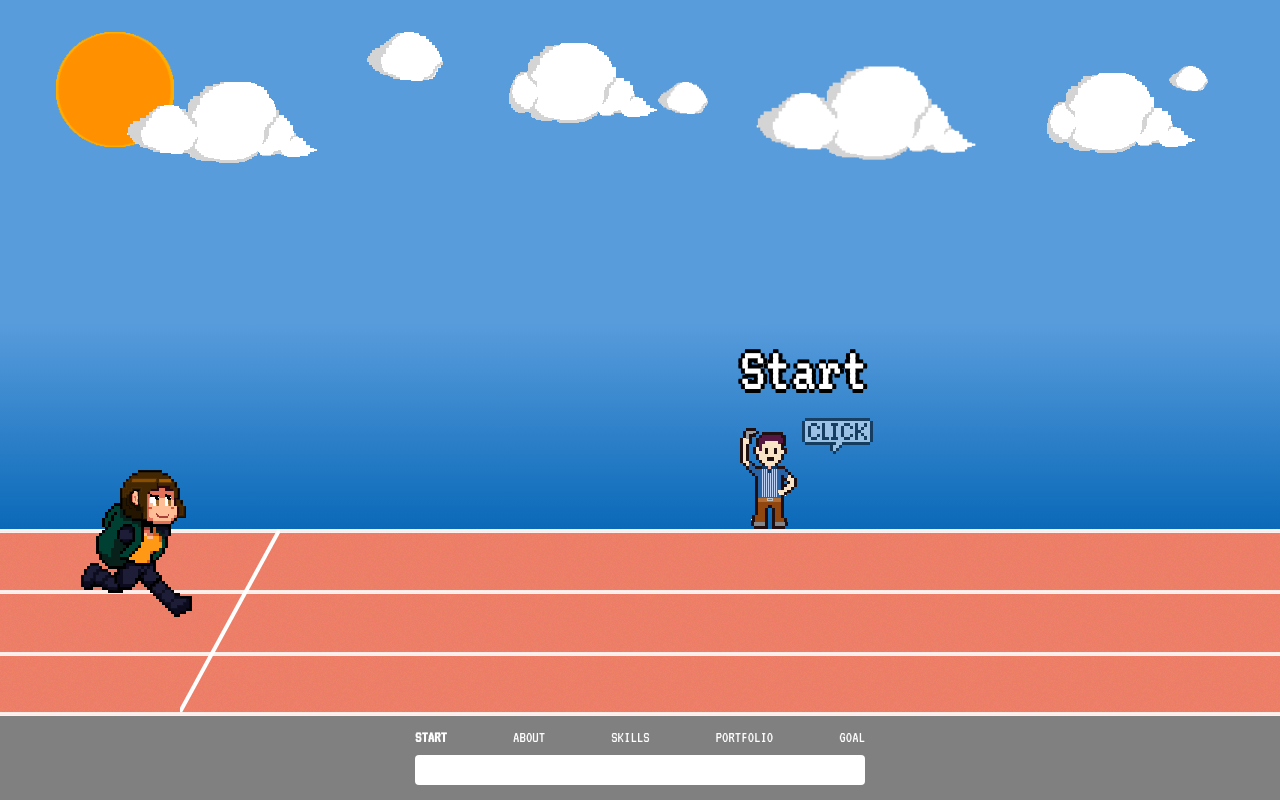
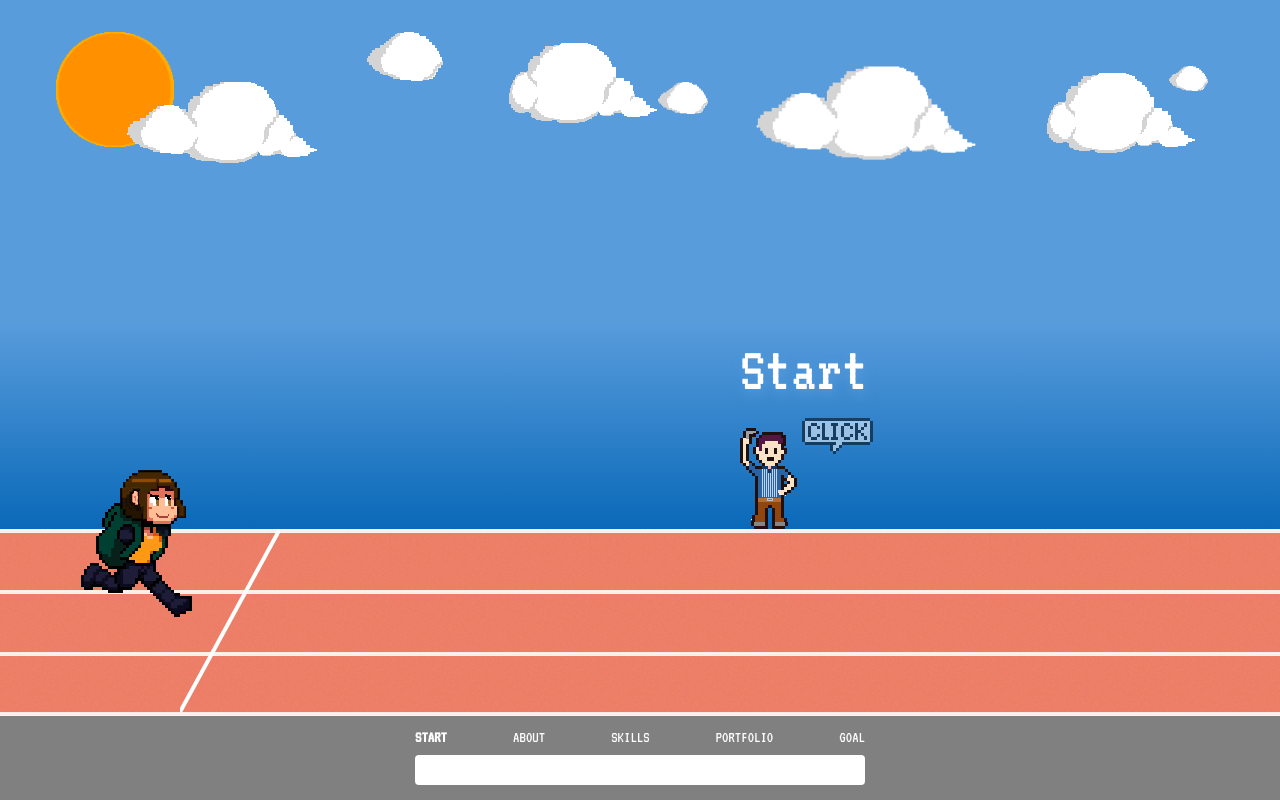
Before and after one commit to wwowww/eunjeerun, a React (Vite) app: page / in a window 1280 px wide. Built offline with nearby package versions, Linux system fonts and the light colour scheme.

Commit message:
design. css 수정

```diff
--- a/src/components/atoms/Modal/Modal.module.scss
+++ b/src/components/atoms/Modal/Modal.module.scss
@@ -18,7 +18,7 @@ $box-shadow: -2px -2px #e0dede, -2px 0 #e0dede, 0 -2px #e0dede, -4px -4px white,
   bottom: 0;
   width: 100%;
   height: 100%;
-  background-color: rgba(0, 0, 0, 0.5);
+  background-color: rgba(0, 0, 0, 0.7);
   display: flex;
   justify-content: center;
   align-items: center;
--- a/src/components/atoms/PixelTitle/PixelTitle.module.scss
+++ b/src/components/atoms/PixelTitle/PixelTitle.module.scss
@@ -3,5 +3,5 @@
   font-size: 4rem;
   font-weight: 500;
   font-family: "VT323", monospace;
-  text-shadow: -4px 0 #000, 0 4px #000, 4px 0 #000, 0 -4px #000;
+  filter: drop-shadow(2px 4px 6px #589cdc);
 }
```
